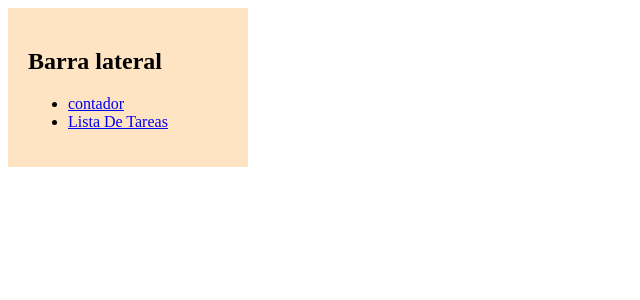
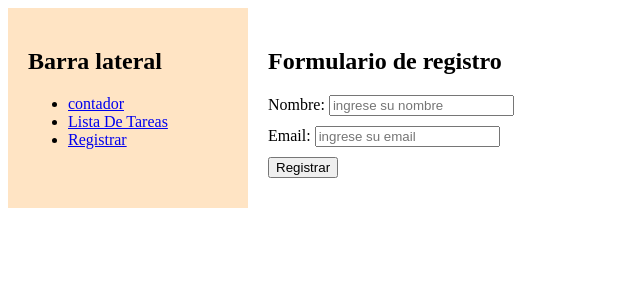
Before and after one commit to JoseOrtega8/proyecto-vue, a Vue app: page /registrar in a window 1280 px wide. Shown: the top 300 px of the page, without its empty margins (0-640 px from the left). Built offline with nearby package versions, Linux system fonts and the light colour scheme.

Commit message:
Se puso un formulario

```diff
--- a/package.json
+++ b/package.json
@@ -10,7 +10,9 @@
     "lint": "eslint . --fix"
   },
   "dependencies": {
+    "@vee-validate/yup": "^4.15.0",
     "pinia": "^2.3.1",
+    "vee-validate": "^4.15.0",
     "vue": "^3.5.13",
     "vue-router": "^4.5.0"
   },
--- a/src/components/Sidebar.vue
+++ b/src/components/Sidebar.vue
@@ -4,6 +4,7 @@
 <ul>
 <li><router-link to ="/contador">contador</router-link></li>
 <li><router-link to ="/lista-de-tareas">Lista De Tareas</router-link></li>
+<li><router-link to ="/registrar">Registrar</router-link></li>
 </ul>
 </div>
 
--- /dev/null
+++ b/src/modules/registro/schemas/validationsSchema.js
@@ -0,0 +1,6 @@
+import * as yup from 'yup';
+
+export const schema = yup.object({
+    nombre: yup.string().required(),
+    email: yup.string().email().required()
+})
--- /dev/null
+++ b/src/modules/registro/views/RegistrarView.vue
@@ -0,0 +1,34 @@
+<template>
+<div>
+    <h2>Formulario de registro</h2>
+    <Form :validation-schema="schema" @submit="onSubmit">
+        <div class="form">
+            <label for="Nombre">Nombre: </label>
+            <Field type="text" name="nombre"id="nombre"placeholder="ingrese su nombre"/>
+            <ErrorMessage name="nombre"></ErrorMessage>
+        </div>
+        <div class="form"> <label for="Email">Email: </label>
+            <Field type="email" name="email" id="correo" placeholder="ingrese su email"/>
+            <ErrorMessage name="email"></ErrorMessage>
+        </div>
+        <div class="form">
+            <button type="submit">Registrar</button>
+        </div>
+    </Form>
+</div>
+
+</template>
+
+<script setup>
+import {Form, Field, ErrorMessage} from 'vee-validate'
+import { schema } from '../schemas/validationsSchema';
+const onSubmit = () => {
+    console.log("Se ha enviado correctamente")
+}
+</script>
+
+<style>
+.form{
+    margin-bottom: 10px;
+}
+</style>
--- a/src/router/index.js
+++ b/src/router/index.js
@@ -13,13 +13,19 @@ const router = createRouter({
       path: '/contador',
       name: 'contador',
 
-      component: () => import('../components/contador.vue'),
+      component: () => import('../modules/contador/contador.vue'),
     },
     {
       path: '/lista-de-tareas',
       name: 'lista-de-tareas',
 
-      component: () => import('../components/ListaDeTareas.vue'),
+      component: () => import('../modules/contador/ListaDeTareas/ListaDeTareas.vue'),
+    },
+    {
+      path: '/registrar',
+      name: 'registrar',
+
+      component: () => import('../modules/registro/views/RegistrarView.vue'),
     },
   ],
 })
```
Also changed, not shown: src/modules/contador/ListaDeTareas/ListaDeTareas.vue (renamed from src/components/ListaDeTareas.vue), src/modules/contador/contador.vue (renamed from src/components/contador.vue), 1 other file (tests, documents, lock files or other folders).
